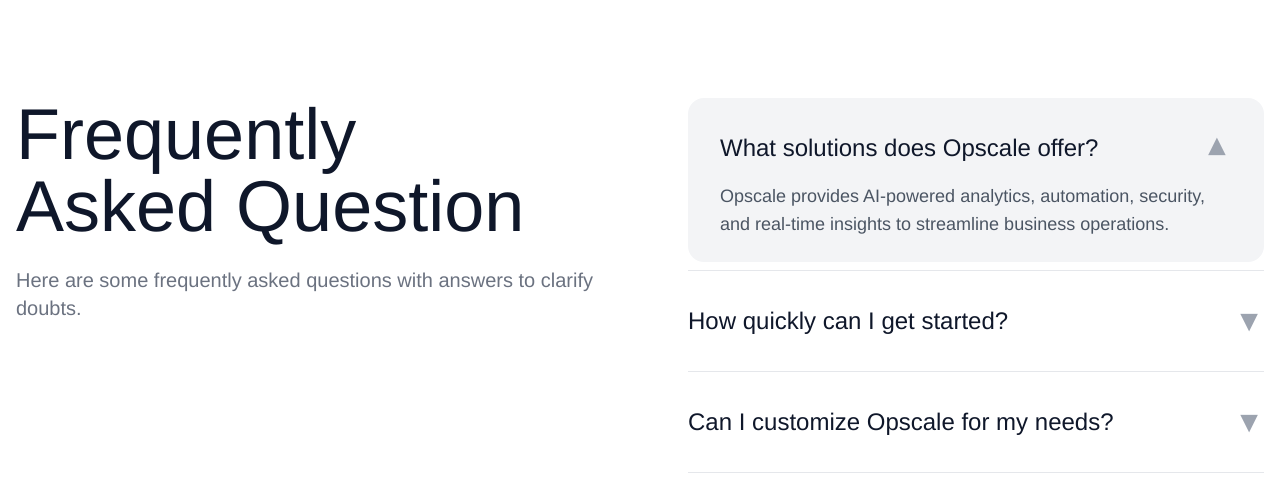
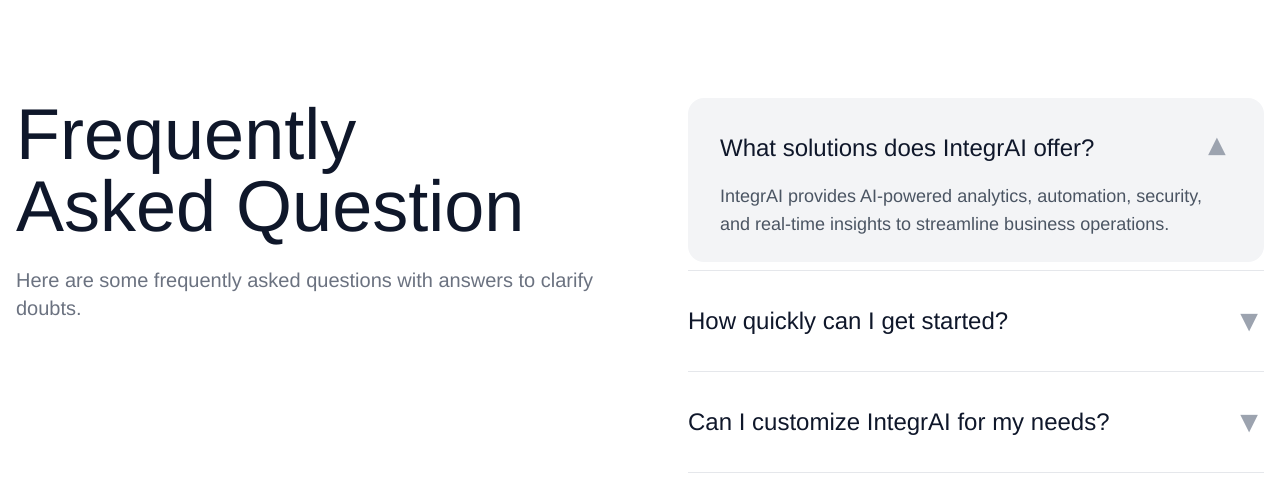
Before and after one commit to felumc/IntegrAI, a Next.js app: page / in a window 1280 px wide. Shown: the part 4060-4548 px from the top of the page. Built offline with nearby package versions, Linux system fonts and the light colour scheme.

Commit message:
Update FAQ section to reflect rebranding from Opscale to IntegrAI, modifying questions and answers accordingly.

```diff
--- a/src/app/page.tsx
+++ b/src/app/page.tsx
@@ -5,16 +5,16 @@
 
 const faqs = [
   {
-    question: 'What solutions does Opscale offer?',
-    answer: 'Opscale provides AI-powered analytics, automation, security, and real-time insights to streamline business operations.'
+    question: 'What solutions does IntegrAI offer?',
+    answer: 'IntegrAI provides AI-powered analytics, automation, security, and real-time insights to streamline business operations.'
   },
   {
     question: 'How quickly can I get started?',
     answer: 'You can get started within minutes. Our onboarding process is fast and easy.'
   },
   {
-    question: 'Can I customize Opscale for my needs?',
-    answer: 'Absolutely! Opscale is designed to be flexible and customizable to fit your unique business requirements.'
+    question: 'Can I customize IntegrAI for my needs?',
+    answer: 'Absolutely! IntegrAI is designed to be flexible and customizable to fit your unique business requirements.'
   },
   {
     question: 'Do you provide support & updates?',
```
